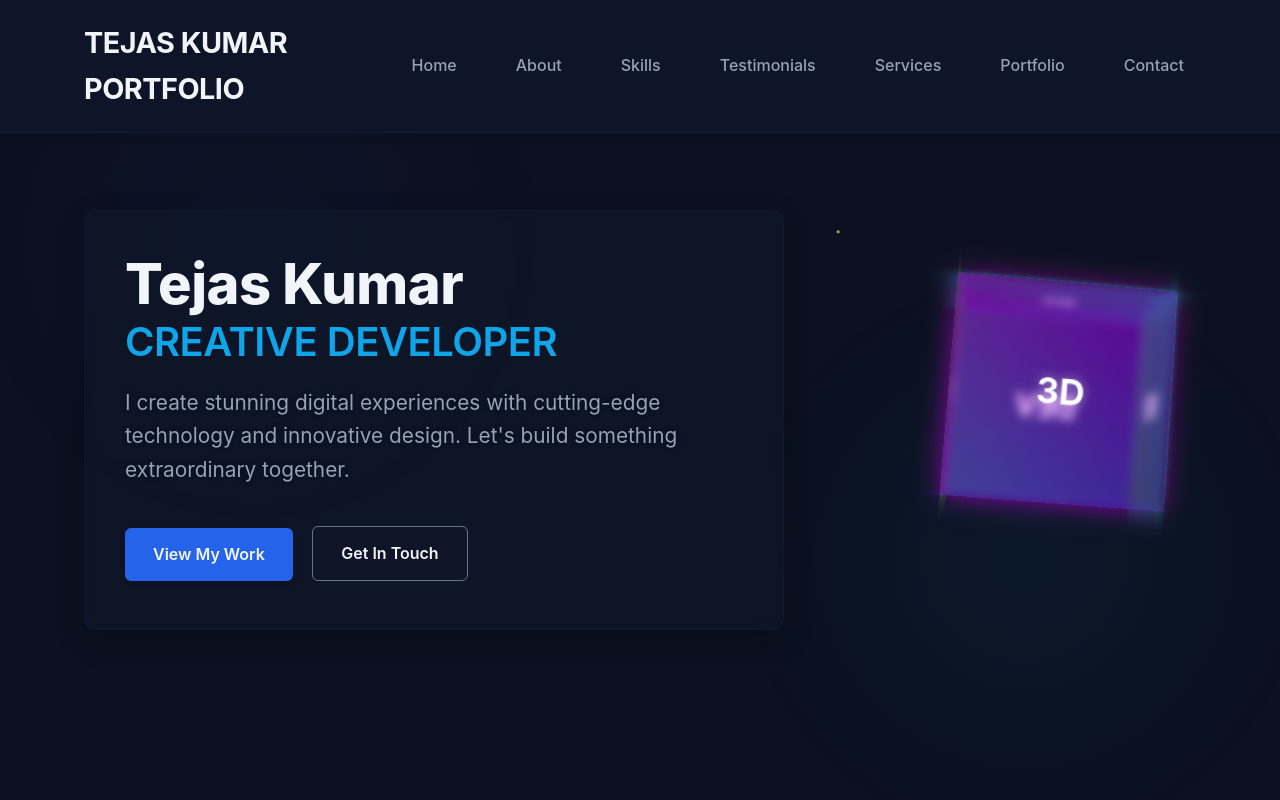
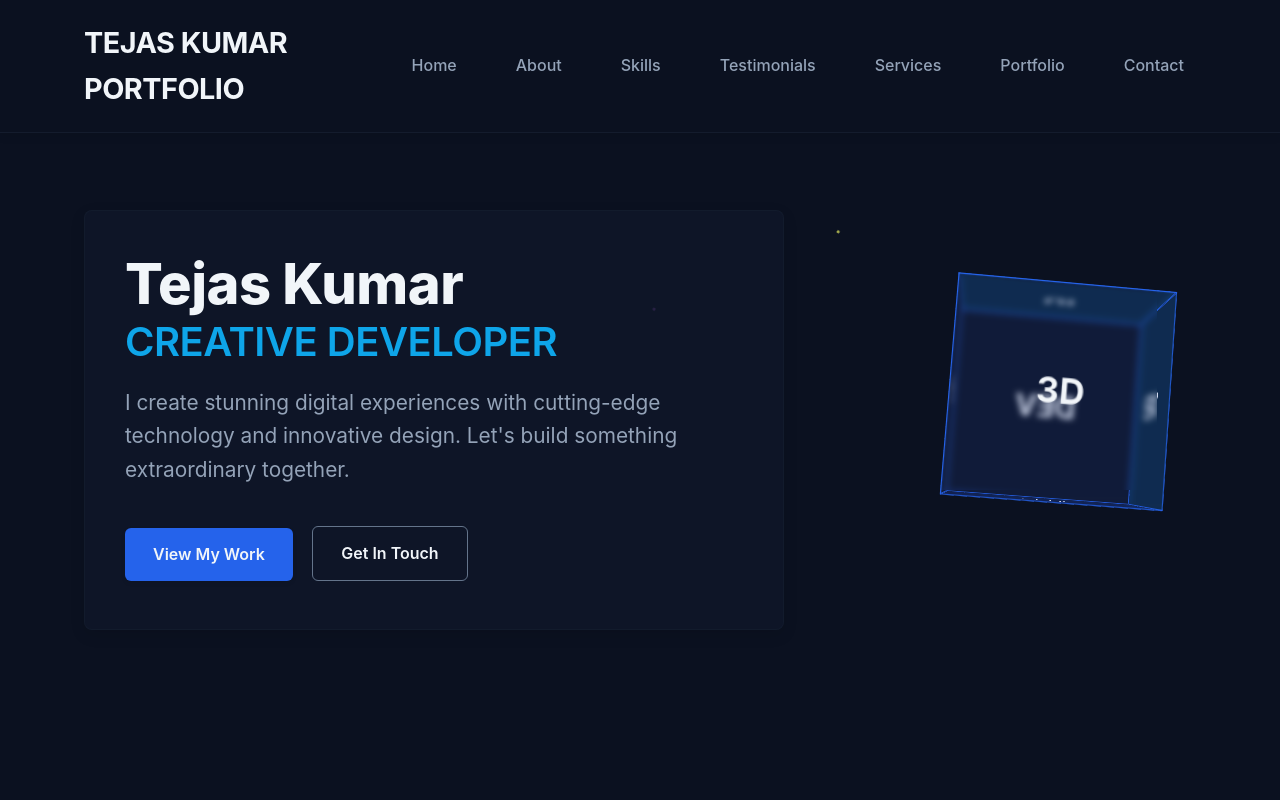
Before and after one commit to tejasdiscord12-collab/portfolio, a website: page index.html in a window 1280 px wide. Shown: the top 800 px of the page. Drawn offline with Linux system fonts and the light colour scheme.

Commit message:
Remove glowing effects and make website more professional for both desktop and mobile

```diff
--- a/index.html
+++ b/index.html
@@ -41,9 +41,7 @@
             left: 0;
             width: 100%;
             height: 100%;
-            background:
-                radial-gradient(circle at 20% 30%, rgba(30, 64, 175, 0.05) 0%, transparent 25%),
-                radial-gradient(circle at 80% 70%, rgba(14, 165, 233, 0.05) 0%, transparent 25%);
+            background: var(--darker-bg);
             z-index: -1;
         }
 
@@ -61,9 +59,8 @@
             width: 100%;
             padding: 20px 0;
             z-index: 1000;
-            background: rgba(15, 23, 42, 0.95);
-            backdrop-filter: blur(10px);
-            border-bottom: 1px solid rgba(30, 64, 175, 0.2);
+            background: var(--darker-bg);
+            border-bottom: 1px solid rgba(30, 41, 59, 0.5);
             box-shadow: 0 2px 10px rgba(0, 0, 0, 0.1);
             transition: transform 0.3s ease-in-out;
         }
@@ -101,7 +98,7 @@
             display: block;
             height: 3px;
             width: 100%;
-            background: linear-gradient(90deg, var(--neon-pink), var(--neon-blue));
+            background: var(--text-light);
             border-radius: 3px;
             transition: all 0.3s ease;
         }
@@ -151,13 +148,12 @@
             left: 0;
             width: 0;
             height: 1px;
-            background: linear-gradient(90deg, var(--neon-pink), var(--neon-blue));
+            background: var(--accent);
             transition: width 0.3s ease;
         }
 
         .footer-links a:hover {
             color: var(--text-light);
-            text-shadow: 0 0 5px rgba(255, 0, 255, 0.5);
         }
 
         .footer-links a:hover::after {
@@ -178,12 +174,11 @@
             max-width: 700px;
             position: relative;
             z-index: 2;
-            background: rgba(15, 23, 42, 0.7);
+            background: rgba(15, 23, 42, 0.8);
             padding: 40px;
-            border-radius: 12px;
-            backdrop-filter: blur(5px);
-            border: 1px solid rgba(30, 64, 175, 0.1);
-            box-shadow: 0 10px 30px rgba(0, 0, 0, 0.2);
+            border-radius: 8px;
+            border: 1px solid rgba(30, 41, 59, 0.3);
+            box-shadow: 0 5px 15px rgba(0, 0, 0, 0.1);
         }
 
         .hero-content h1 {
@@ -214,7 +209,6 @@
             color: var(--text-gray);
             margin-bottom: 40px;
             max-width: 600px;
-            text-shadow: 0 0 5px rgba(0, 0, 0, 0.5);
         }
 
         .btn {
@@ -234,13 +228,12 @@
             letter-spacing: 0;
             text-transform: none;
             margin-right: 15px;
-            box-shadow: 0 4px 6px rgba(0, 0, 0, 0.1);
+            box-shadow: 0 2px 4px rgba(0, 0, 0, 0.1);
         }
 
         .btn:hover {
             background: var(--secondary);
-            box-shadow: 0 6px 12px rgba(0, 0, 0, 0.15);
-            transform: translateY(-2px);
+            box-shadow: 0 4px 8px rgba(0, 0, 0, 0.15);
         }
 
         .btn-secondary {
@@ -252,7 +245,7 @@
 
         .btn-secondary:hover {
             background: rgba(255, 255, 255, 0.05);
-            box-shadow: 0 6px 12px rgba(0, 0, 0, 0.15);
+            box-shadow: 0 4px 8px rgba(0, 0, 0, 0.15);
         }
 
         /* 3D Elements */
@@ -281,53 +274,45 @@
             position: absolute;
             width: 200px;
             height: 200px;
-            background: rgba(99, 102, 241, 0.2);
-            border: 2px solid var(--neon-pink);
+            background: rgba(30, 64, 175, 0.1);
+            border: 1px solid var(--primary);
             display: flex;
             align-items: center;
             justify-content: center;
             font-size: 2rem;
             font-weight: bold;
-            color: white;
-            backdrop-filter: blur(5px);
-            box-shadow: 0 0 20px rgba(255, 0, 255, 0.3);
-            text-shadow: 0 0 10px rgba(255, 255, 255, 0.5);
+            color: var(--text-light);
+            backdrop-filter: blur(3px);
         }
 
         .cube-face-front {
             transform: translateZ(100px);
-            background: linear-gradient(135deg, rgba(255, 0, 255, 0.3), rgba(128, 0, 255, 0.3));
-            box-shadow: 0 0 25px rgba(255, 0, 255, 0.4);
+            background: rgba(30, 64, 175, 0.15);
         }
 
         .cube-face-back {
             transform: rotateY(180deg) translateZ(100px);
-            background: linear-gradient(135deg, rgba(128, 0, 255, 0.3), rgba(0, 255, 255, 0.3));
-            box-shadow: 0 0 25px rgba(128, 0, 255, 0.4);
+            background: rgba(30, 41, 59, 0.15);
         }
 
         .cube-face-right {
             transform: rotateY(90deg) translateZ(100px);
-            background: linear-gradient(135deg, rgba(0, 255, 255, 0.3), rgba(57, 255, 20, 0.3));
-            box-shadow: 0 0 25px rgba(0, 255, 255, 0.4);
+            background: rgba(14, 165, 233, 0.15);
         }
 
         .cube-face-left {
             transform: rotateY(-90deg) translateZ(100px);
-            background: linear-gradient(135deg, rgba(57, 255, 20, 0.3), rgba(255, 0, 255, 0.3));
-            box-shadow: 0 0 25px rgba(57, 255, 20, 0.4);
+            background: rgba(30, 41, 59, 0.15);
         }
 
         .cube-face-top {
             transform: rotateX(90deg) translateZ(100px);
-            background: linear-gradient(135deg, rgba(128, 0, 255, 0.3), rgba(0, 255, 255, 0.3));
-            box-shadow: 0 0 25px rgba(0, 255, 255, 0.4);
+            background: rgba(14, 165, 233, 0.15);
         }
 
         .cube-face-bottom {
             transform: rotateX(-90deg) translateZ(100px);
-            background: linear-gradient(135deg, rgba(0, 255, 255, 0.3), rgba(128, 0, 255, 0.3));
-            box-shadow: 0 0 25px rgba(128, 0, 255, 0.4);
+            background: rgba(30, 64, 175, 0.15);
         }
 
         @keyframes rotate {
@@ -1152,14 +1137,13 @@
                 right: -100%;
                 width: 70%;
                 height: 100vh;
-                background: rgba(10, 10, 26, 0.95);
+                background: var(--darker-bg);
                 flex-direction: column;
                 justify-content: center;
                 align-items: center;
                 transition: all 0.5s ease;
                 box-shadow: -5px 0 15px rgba(0, 0, 0, 0.1);
                 z-index: 1000;
-                backdrop-filter: blur(10px);
             }
 
             .nav-links.active {
@@ -1192,19 +1176,28 @@
             }
 
             .hero {
-                padding: 150px 0 60px;
+                padding: 120px 0 60px;
+            }
+
+            .hero-content {
+                background: transparent;
+                padding: 20px;
+                border-radius: 0;
+                backdrop-filter: none;
+                border: none;
+                box-shadow: none;
             }
 
             .hero-content h1 {
-                font-size: 2.8rem;
+                font-size: 2.5rem;
             }
 
             .hero-content h1 .title {
+                font-size: 1.8rem;
+            }
+
+            .section-title {
                 font-size: 2rem;
-            }
-
-            .section-title {
-                font-size: 2.5rem;
             }
 
             .portfolio-grid {
```
